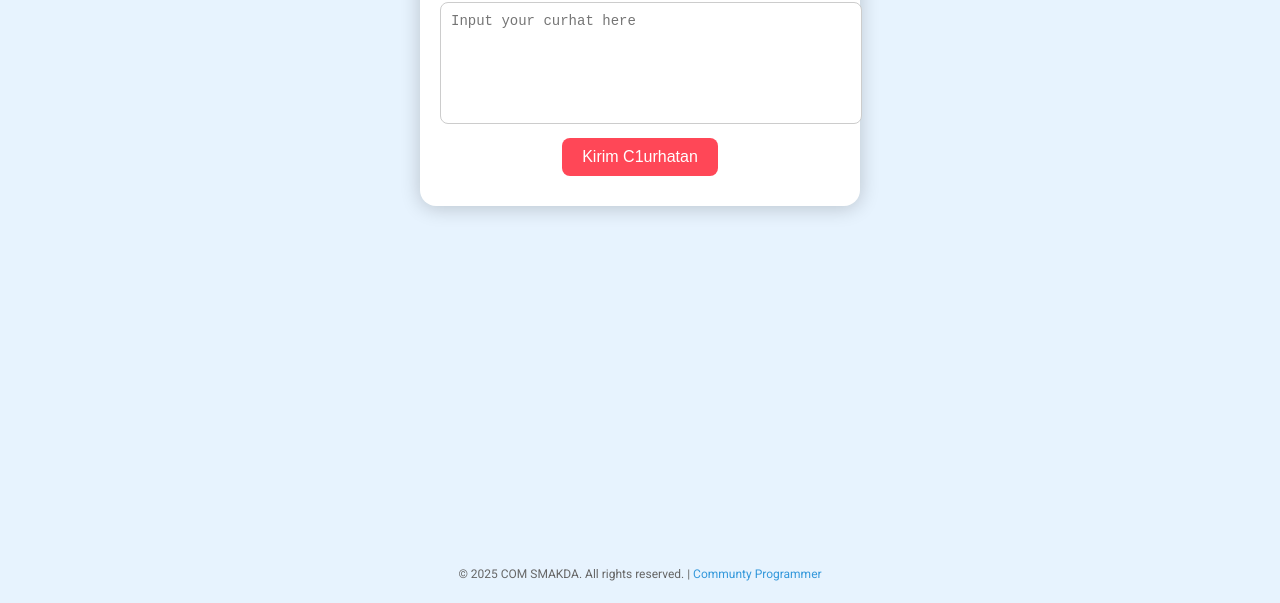
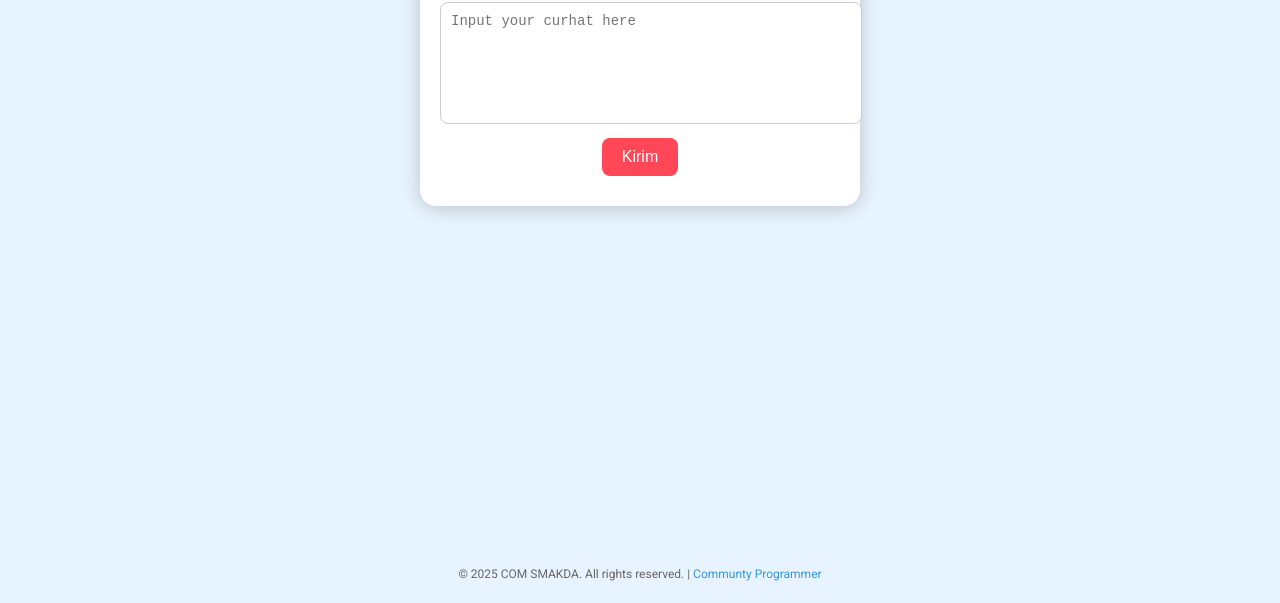
Before and after one commit to HENGKER-MAGANG/pik-r, a website: page components/home.htm in a window 1280 px wide. Shown: the part 197-800 px from the top of the page. Drawn offline with Linux system fonts and the light colour scheme; files whose address does not match are found by name.

Commit message:
perbaiksn tombol button

```diff
--- a/components/home.htm
+++ b/components/home.htm
@@ -133,7 +133,7 @@
         <h1>WEB CURHAT PIK-R SMAKDA</h1>
         <form id="reportForm">
             <textarea id="message" placeholder="Input your curhat here" required></textarea>
-            <button type="submit">Kirim C1urhatan</button>
+            <button type="submit">Kirim</button>
         </form>
         <div id="responseMessage"></div>
     </div>
```
